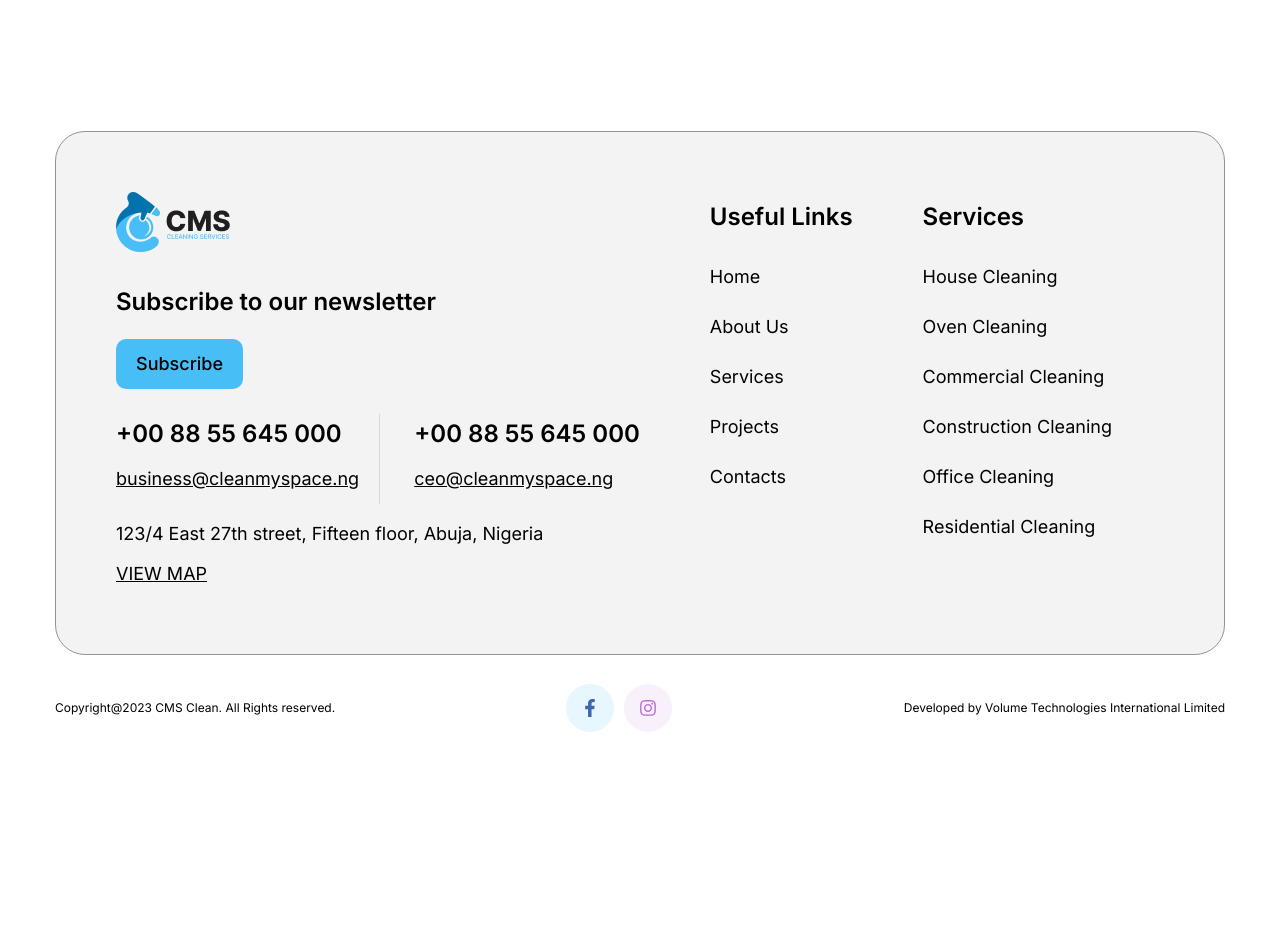
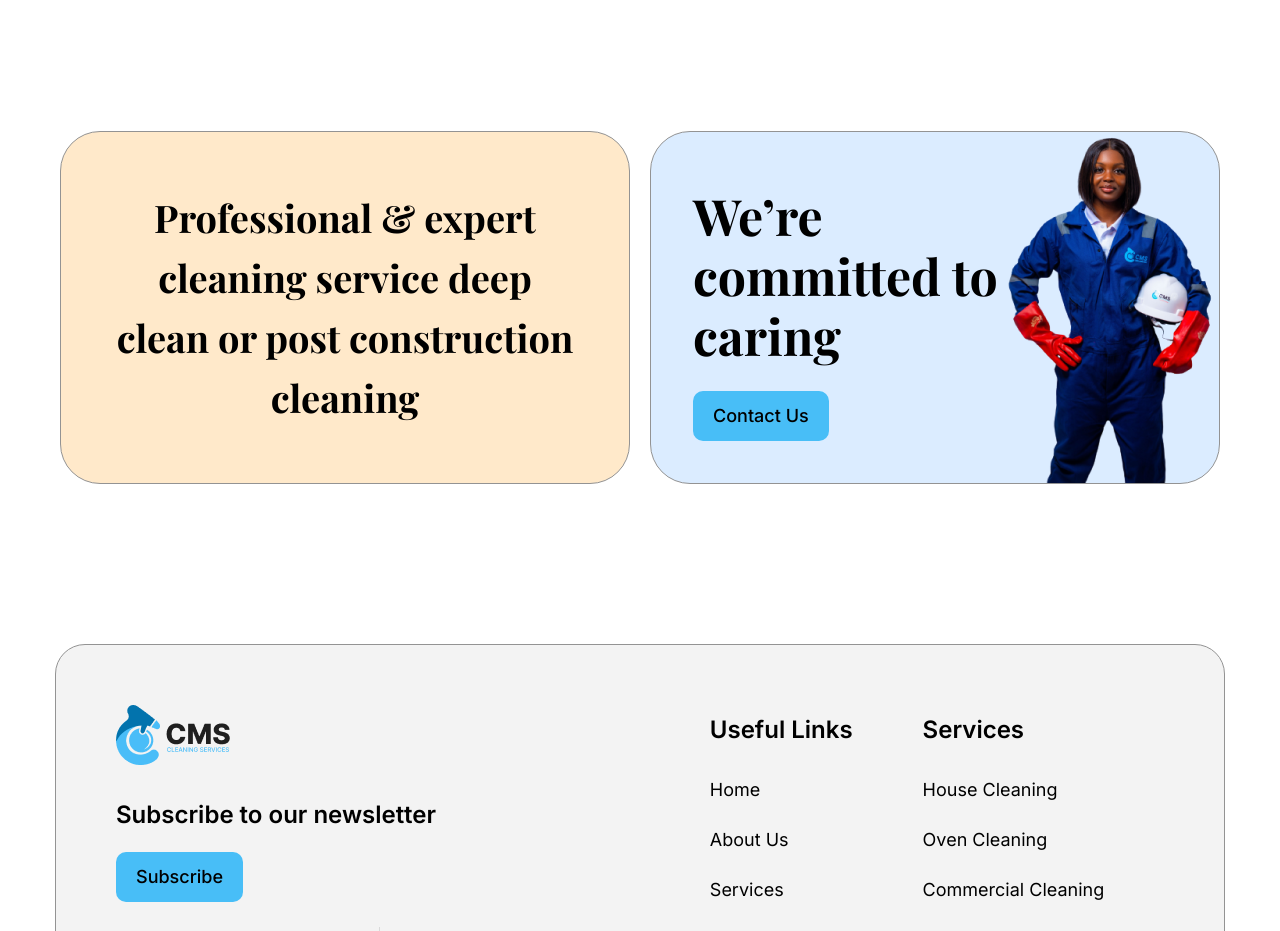
Before and after one commit to sabbir53rahman/Cleaning_services, a React (Vite) app: page /about in a window 1280 px wide. Shown: the part 1560-2491 px from the top of the page. Before the commit the page ends 2321 px from the top, so only its background shows below. Built offline with nearby package versions, Linux system fonts and the light colour scheme.

Commit message:
working on about us page

```diff
--- a/src/components/Button/Button.jsx
+++ b/src/components/Button/Button.jsx
@@ -1,8 +1,10 @@
-import React from 'react';
+import React from "react";
 
-function Button({ label }) {
+function Button({ label, className }) {
   return (
-    <button className='px-[20px] py-[10px] bg-[#48BEF7] rounded-[10px] text-[18px] leading-[30px] font-medium'>
+    <button
+      className={`px-[20px] py-[10px] bg-[#48BEF7] rounded-[10px] text-[18px] leading-[30px] font-medium ${className}`}
+    >
       {label}
     </button>
   );
--- a/src/pages/AboutUs/AboutUs.jsx
+++ b/src/pages/AboutUs/AboutUs.jsx
@@ -1,4 +1,6 @@
 import React from "react";
+import Button from "../../components/Button/Button";
+import AboutImg3 from "../../assets/aboutUs3.png";
 
 function AboutUs() {
   return (
@@ -41,6 +43,7 @@ function AboutUs() {
         </div>
       </div>
 
+      {/* about ceo section */}
       <div className="max-w-[970px] md:mx-[20px] mx-[10px] lg:mx-auto p-[45px] mb-[160px] bg-[#DBECFF] border border-[#939393] rounded-[20px] flex">
         <div className="max-w-[680px]">
           <h3 className="font-secondary font-bold text-[32px] leading-[50px] pb-[10px]">
@@ -77,6 +80,34 @@ function AboutUs() {
           <p className="text-[14px] font-medium">CEO</p>
         </div>
       </div>
+
+      {/* contact us section */}
+
+      <div className="my_container flex flex-col lg:flex-row pb-[160px] gap-[20px]">
+        <div className="w-full lg:max-w-[575px] bg-[#FFE9CA] border border-[#939393] rounded-[40px] flex items-center justify-center">
+          <h3 className="font-secondary font-bold text-[38px] leading-[60px] text-center p-[55px]">
+            Professional & expert cleaning service deep clean or post
+            construction cleaning
+          </h3>
+        </div>
+
+        <div className="w-full lg:max-w-[575px] bg-[#DBECFF] border border-[#939393] rounded-[40px] flex items-end">
+          <div className="lg:max-w-[355px] flex flex-col pl-[42px] py-[42px]">
+            <h3 className="font-secondary font-bold text-[50px] leading-[60px] pb-[25px] text-left">
+              We’re committed to caring
+            </h3>
+            <Button label="Contact Us" className="self-start" />
+          </div>
+
+          <div>
+            <img
+              src={AboutImg3}
+              className="w-full"
+              alt="We’re committed to caring"
+            />
+          </div>
+        </div>
+      </div>
     </>
   );
 }
```
Also changed, not shown: src/assets/aboutUs3.png (added).
